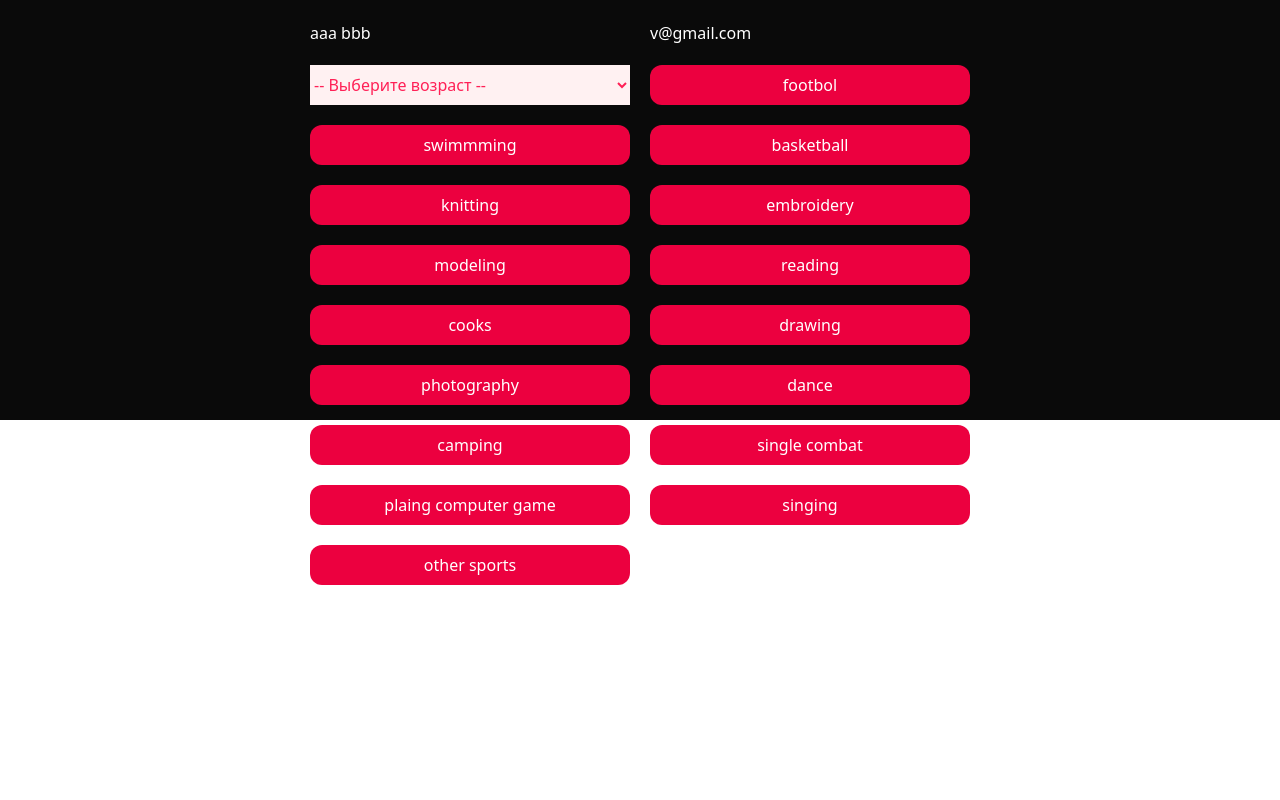
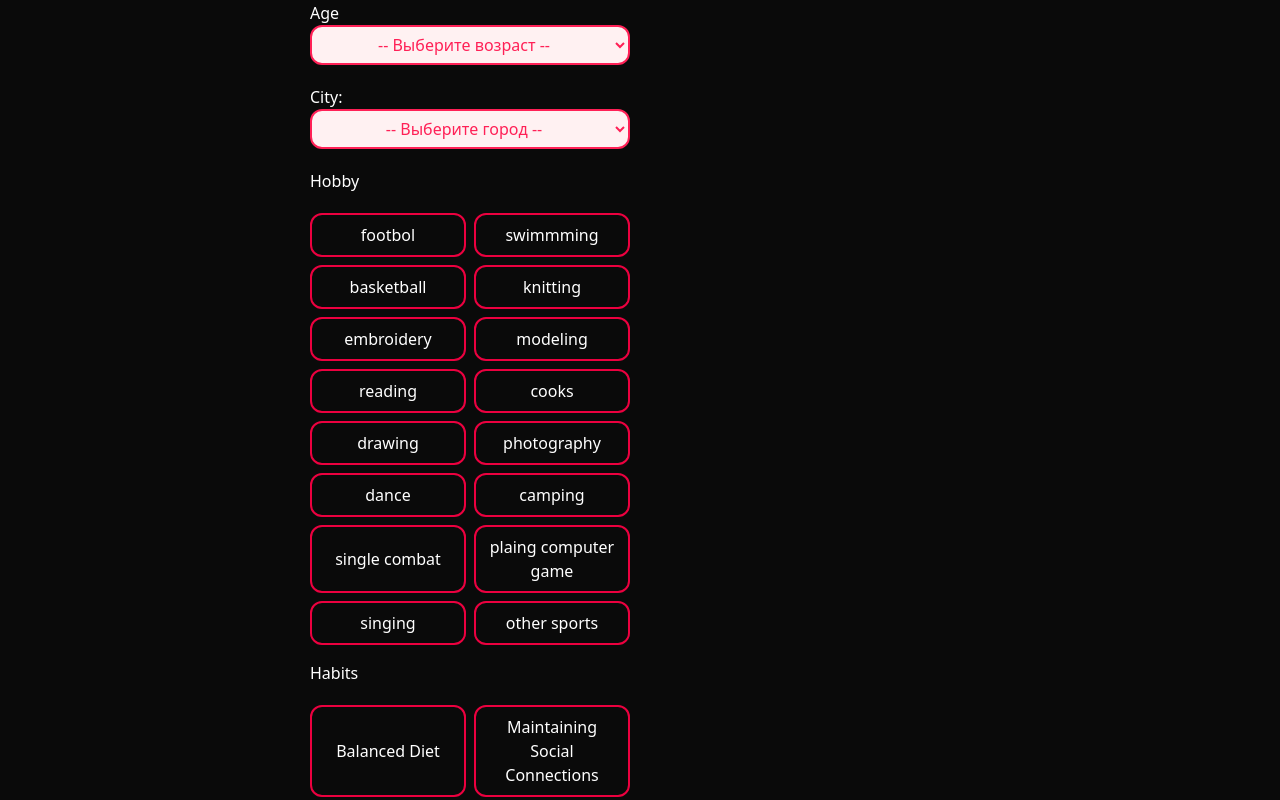
Before and after one commit to F4ntexx/Amatory, a React (Vite) app: page /Profile in a window 1280 px wide. Shown: the part 380-1180 px from the top of the page. Before the commit the page ends 965 px from the top, so only its background shows below. Built offline with nearby package versions, Linux system fonts and the light colour scheme.

Commit message:
Create category,layout,age,city

```diff
--- a/src/components/Navbar.tsx
+++ b/src/components/Navbar.tsx
@@ -12,7 +12,7 @@ navLink?.classList.toggle('top-[9%]')
           <a href="/PersonalAccount">
           <img src={logotype} alt="" className="w-[50px]" /></a>
         </div>
-        <div className="md:static absolute md:min-h-fit min-h-[60vh] left-0 top-[-100%] md:w-auto w-full flex items-center px-5" id='nav-links'>
+        <div className="md:static absolute md:min-h-fit min-h-[60vh] left-0 top-[-100%] md:w-auto w-full flex items-center px-5 bg-neutral-950" id='nav-links'>
           <ul className="flex flex-col md:flex-row md:items-center md:gap-[4vw] gap-8">
             <li>
               <a href="/Profile">Profile</a>
--- a/src/components/buttonsHobby.tsx
+++ b/src/components/buttonsHobby.tsx
@@ -5,27 +5,65 @@ export function ButtonsElements() {
     result.push(element);
     element.addEventListener("click", (e) => {
       e.preventDefault();
+      element.classList.add("border-rose-800", "bg-neutral-900");
       console.log(element.innerHTML);
     });
   }
   return (
     <>
-      <button className="hobbyButton bg-rose-600 px-2 py-2 rounded-xl shadow-rose-800">footbol</button>
-      <button className="hobbyButton bg-rose-600 px-2 py-2 rounded-xl shadow-rose-800">swimmming</button>
-      <button className="hobbyButton bg-rose-600 px-2 py-2 rounded-xl shadow-rose-800">basketball</button>
-      <button className="hobbyButton bg-rose-600 px-2 py-2 rounded-xl shadow-rose-800">knitting</button>
-      <button className="hobbyButton bg-rose-600 px-2 py-2 rounded-xl shadow-rose-800">embroidery</button>
-      <button className="hobbyButton bg-rose-600 px-2 py-2 rounded-xl shadow-rose-800">modeling</button>
-      <button className="hobbyButton bg-rose-600 px-2 py-2 rounded-xl shadow-rose-800">reading</button>
-      <button className="hobbyButton bg-rose-600 px-2 py-2 rounded-xl shadow-rose-800">cooks</button>
-      <button className="hobbyButton bg-rose-600 px-2 py-2 rounded-xl shadow-rose-800">drawing</button>
-      <button className="hobbyButton bg-rose-600 px-2 py-2 rounded-xl shadow-rose-800">photography</button>
-      <button className="hobbyButton bg-rose-600 px-2 py-2 rounded-xl shadow-rose-800">dance</button>
-      <button className="hobbyButton bg-rose-600 px-2 py-2 rounded-xl shadow-rose-800">camping</button>
-      <button className="hobbyButton bg-rose-600 px-2 py-2 rounded-xl shadow-rose-800">single combat</button>
-      <button className="hobbyButton bg-rose-600 px-2 py-2 rounded-xl shadow-rose-800">plaing computer game</button>
-      <button className="hobbyButton bg-rose-600 px-2 py-2 rounded-xl shadow-rose-800">singing</button>
-      <button className="hobbyButton bg-rose-600 px-2 py-2 rounded-xl shadow-rose-800">other sports</button>
+      <div className="flex flex-col gap-5">
+        <h1>Hobby</h1>
+        <div className="grid grid-cols-2 gap-2 w-80 h-7">
+          <button className="hobbyButton   px-2 py-2 rounded-xl shadow-rose-800 border-2 border-rose-600">
+            footbol
+          </button>
+          <button className="hobbyButton   px-2 py-2 rounded-xl shadow-rose-800 border-2 border-rose-600">
+            swimmming
+          </button>
+          <button className="hobbyButton   px-2 py-2 rounded-xl shadow-rose-800 border-2 border-rose-600">
+            basketball
+          </button>
+          <button className="hobbyButton  px-2 py-2 rounded-xl shadow-rose-800 border-2 border-rose-600">
+            knitting
+          </button>
+          <button className="hobbyButton   px-2 py-2 rounded-xl shadow-rose-800 border-2 border-rose-600">
+            embroidery
+          </button>
+          <button className="hobbyButton  px-2 py-2 rounded-xl shadow-rose-800 border-2 border-rose-600">
+            modeling
+          </button>
+          <button className="hobbyButton   px-2 py-2 rounded-xl shadow-rose-800 border-2 border-rose-600">
+            reading
+          </button>
+          <button className="hobbyButton  px-2 py-2 rounded-xl shadow-rose-800 border-2 border-rose-600">
+            cooks
+          </button>
+          <button className="hobbyButton   px-2 py-2 rounded-xl shadow-rose-800 border-2 border-rose-600">
+            drawing
+          </button>
+          <button className="hobbyButton  px-2 py-2 rounded-xl shadow-rose-800 border-2 border-rose-600">
+            photography
+          </button>
+          <button className="hobbyButton  px-2 py-2 rounded-xl shadow-rose-800 border-2 border-rose-600">
+            dance
+          </button>
+          <button className="hobbyButton  px-2 py-2 rounded-xl shadow-rose-800 border-2 border-rose-600">
+            camping
+          </button>
+          <button className="hobbyButton   px-2 py-2 rounded-xl shadow-rose-800 border-2 border-rose-600">
+            single combat
+          </button>
+          <button className="hobbyButton   px-2 py-2 rounded-xl shadow-rose-800 border-2 border-rose-600">
+            plaing computer game
+          </button>
+          <button className="hobbyButton   px-2 py-2 rounded-xl shadow-rose-800 border-2 border-rose-600">
+            singing
+          </button>
+          <button className="hobbyButton   px-2 py-2 rounded-xl shadow-rose-800 border-2 border-rose-600">
+            other sports
+          </button>
+        </div>
+      </div>
     </>
   );
 }
--- a/src/components/fieldsProfile.tsx
+++ b/src/components/fieldsProfile.tsx
@@ -7,12 +7,16 @@ interface GreetingProps {
 const Greeting: React.FC<GreetingProps> = (props) => {
   return (
     <>
-      <h1>
-        {props.name} {props.surname}
-      </h1>
-      <h1>
-        {props.email}
-      </h1>
+      <div>
+        <h1>Personal name</h1>
+        <h1 className="font-meduim text-2xl">
+          {props.name} {props.surname}
+        </h1>
+      </div>
+      <div>
+        <h1>Email</h1>
+        <h1>{props.email}</h1>
+      </div>
     </>
   );
 };
--- /dev/null
+++ b/src/components/habits.tsx
@@ -0,0 +1,45 @@
+export function HabitsElements() {
+  const habitsButtons = document.querySelectorAll(".habitsButton");
+  const result = [];
+  for (const element of habitsButtons) {
+    result.push(element);
+    element.addEventListener("click", (e) => {
+      e.preventDefault();
+      element.classList.add("border-rose-800", "bg-neutral-900");
+      console.log(element.innerHTML);
+    });
+  }
+  return (
+    <>
+      <div className="flex flex-col gap-5 mt-100">
+        <h1>Habits</h1>
+        <div className="grid grid-cols-2 gap-2 w-80 h-7">
+          <button className="habitsButton   px-2 py-2 rounded-xl shadow-rose-800 border-2 border-rose-600">
+            Balanced Diet
+          </button>
+          <button className="habitsButton   px-2 py-2 rounded-xl shadow-rose-800 border-2 border-rose-600">
+            Maintaining Social Connections
+          </button>
+          <button className="habitsButton  px-2 py-2 rounded-xl shadow-rose-800 border-2 border-rose-600">
+            Sufficient Sleep
+          </button>
+          <button className="habitsButton  px-2 py-2 rounded-xl shadow-rose-800 border-2 border-rose-600">
+            Stress Management
+          </button>
+          <button className="habitsButton  px-2 py-2 rounded-xl shadow-rose-800 border-2 border-rose-600">
+            Smoking
+          </button>
+          <button className="habitsButton  px-2 py-2 rounded-xl shadow-rose-800 border-2 border-rose-600">
+            Excessive Alcohol Consumption
+          </button>
+          <button className="habitsButton   px-2 py-2 rounded-xl shadow-rose-800 border-2 border-rose-600">
+            Sedentary Lifestyle
+          </button>
+          <button className="habitsButton  px-2 py-2 rounded-xl shadow-rose-800 border-2 border-rose-600">
+            Compulsive Spending
+          </button>
+        </div>
+      </div>
+    </>
+  );
+}
--- a/src/pages/Profile.tsx
+++ b/src/pages/Profile.tsx
@@ -1,13 +1,16 @@
 import { Navbar } from "../components/Navbar";
 import Greeting from "../components/fieldsProfile";
 import { ButtonsElements } from "../components/buttonsHobby";
+import {HabitsElements} from "../components/habits";
 export function Profile() {
   return (
     <>
-      <div className="h-screen bg-neutral-950 text-white px-5">
+      <div className="h-400 bg-neutral-950 text-white px-5">
         <Navbar />
-        <div className="flex flex-col md:gap-20 md:items-center md:justify-center ">
-          <div>
+        <div className="flex flex-col md:gap-20 md:items-center md:justify-center pt-10 items-center">
+          <div className="">
+            <form className="flex flex-col gap-5">
+              <div className="grid md:grid-cols-2 gap-5 grid-cols-1 ">
                 <div className="flex items-center justify-center w-80">
                   <label className="flex flex-col items-center justify-center w-full h-64 border-2 border-rose-300 border-dashed rounded-lg cursor-pointer bg-neutral-50 hover:bg-rose-100">
                     <div className="flex flex-col items-center justify-center pt-5 pb-6">
@@ -36,14 +39,20 @@ export function Profile() {
                     <input id="dropzone-file" type="file" className="hidden" />
                   </label>
                 </div>
+                <div className="flex flex-col justify-center">
+                  <Greeting
+                    name="Artem"
+                    surname="Rabets"
+                    email="f4ntxx@gmail.com"
+                  />
                 </div>
-          <div className="">
-            <form className="grid md:grid-cols-2 grid-cols-1 md:gap-5 h-30 md:w-165 w-80">
-              <Greeting name="aaa" surname="bbb" email="v@gmail.com" />
+              </div>
+              <div>
+                <h1>Age</h1>
                 <select
                   name="age"
                   id="age-select"
-                className="bg-rose-50 text-rose-500"
+                  className="bg-rose-50 text-rose-500 w-80 h-10 border-2 rounded-xl text-center"
                 >
                   <option value="">-- Выберите возраст --</option>
                   <option value="16">16</option>
@@ -132,7 +141,79 @@ export function Profile() {
                   <option value="99">99</option>
                   <option value="100">100</option>
                 </select>
+              </div>
+              <div>
+                <h1>City:</h1>
+                <select
+                  name="city"
+                  id="city-select"
+                  className="bg-rose-50 text-rose-500 w-80 h-10 border-2 rounded-xl text-center"
+                >
+                  <option value="">-- Выберите город --</option>
+                  <option value="minsk">Минск</option>
+                  <option value="gomel">Гомель</option>
+                  <option value="mogilev">Могилёв</option>
+                  <option value="vitebsk">Витебск</option>
+                  <option value="grodno">Гродно</option>
+                  <option value="brest">Брест</option>
+                  <option value="bobruisk">Бобруйск</option>
+                  <option value="baranovichi">Барановичи</option>
+                  <option value="borisov">Борисов</option>
+                  <option value="pinsk">Пинск</option>
+                  <option value="orSha">Орша</option>
+                  <option value="mozyr">Мозырь</option>
+                  <option value="soligorsk">Солигорск</option>
+                  <option value="novopolotsk">Новополоцк</option>
+                  <option value="molodechno">Молодечно</option>
+                  <option value="lida">Лида</option>
+                  <option value="marinaGorka">Марьина Горка</option>
+                  <option value="kobrin">Кобрин</option>
+                  <option value="svetlogorsk">Светлогорск</option>
+                  <option value="polotsk">Полоцк</option>
+                  <option value="zhlobin">Жлобин</option>
+                  <option value="rechitsa">Речица</option>
+                  <option value="slutsk">Слуцк</option>
+                  <option value="zhodino">Жодино</option>
+                  <option value="slonim">Слоним</option>
+                  <option value="krichev">Кричев</option>
+                  <option value="kalinkovichi">Калинковичи</option>
+                  <option value="smorgon">Сморгонь</option>
+                  <option value="roGachev">Рогачёв</option>
+                  <option value="volkovysk">Волковыск</option>
+                  <option value="vileyka">Вилейка</option>
+                  <option value="nesvizh">Несвиж</option>
+                  <option value="gantsevichi">Ганцевичи</option>
+                  <option value="zaslavl">Заславль</option>
+                  <option value="mikashevichi">Микашевичи</option>
+                  <option value="pruzhany">Пружаны</option>
+                  <option value="dzerzhinsk">Дзержинск</option>
+                  <option value="ivatsevichi">Ивацевичи</option>
+                  <option value="luninets">Лунинец</option>
+                  <option value="postavy">Поставы</option>
+                  <option value="gorki">Горки</option>
+                  <option value="bereza">Береза</option>
+                  <option value="novogrudok">Новогрудок</option>
+                  <option value="drogichin">Дрогичин</option>
+                  <option value="osipovichi">Осиповичи</option>
+                  <option value="stolbtsy">Столбцы</option>
+                  <option value="glubokoe">Глубокое</option>
+                  <option value="lepel">Лепель</option>
+                  <option value="berezino">Березино</option>
+                  <option value="volozhin">Воложин</option>
+                  <option value="dokshytsy">Докшицы</option>
+                  <option value="petrikov">Петриков</option>
+                  <option value="uzda">Узда</option>
+                  <option value="tolochin">Толочин</option>
+                  <option value="dubrovno">Дубровно</option>
+                  <option value="ushachy">Ушачи</option>
+                  <option value="kirovsk">Кировск</option>
+                  <option value="zhabinka">Жабинка</option>
+                  <option value="sharkovshchina">Шарковщина</option>
+                  <option value="kastsyukovichy">Костюковичи</option>
+                </select>
+              </div>
               <ButtonsElements />
+              <HabitsElements />
             </form>
           </div>
         </div>
```
Lines whose indentation alone changed are shown as unchanged.
